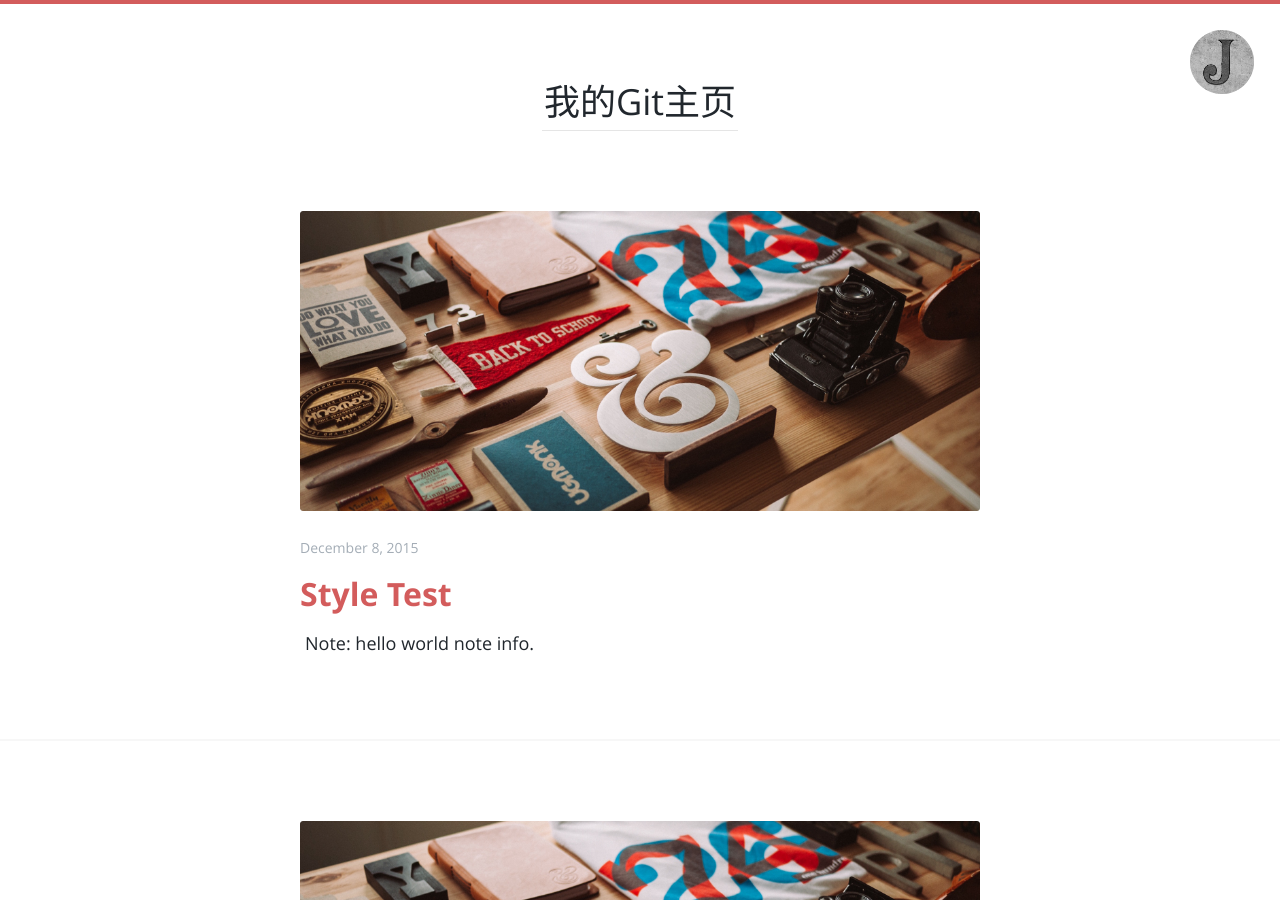
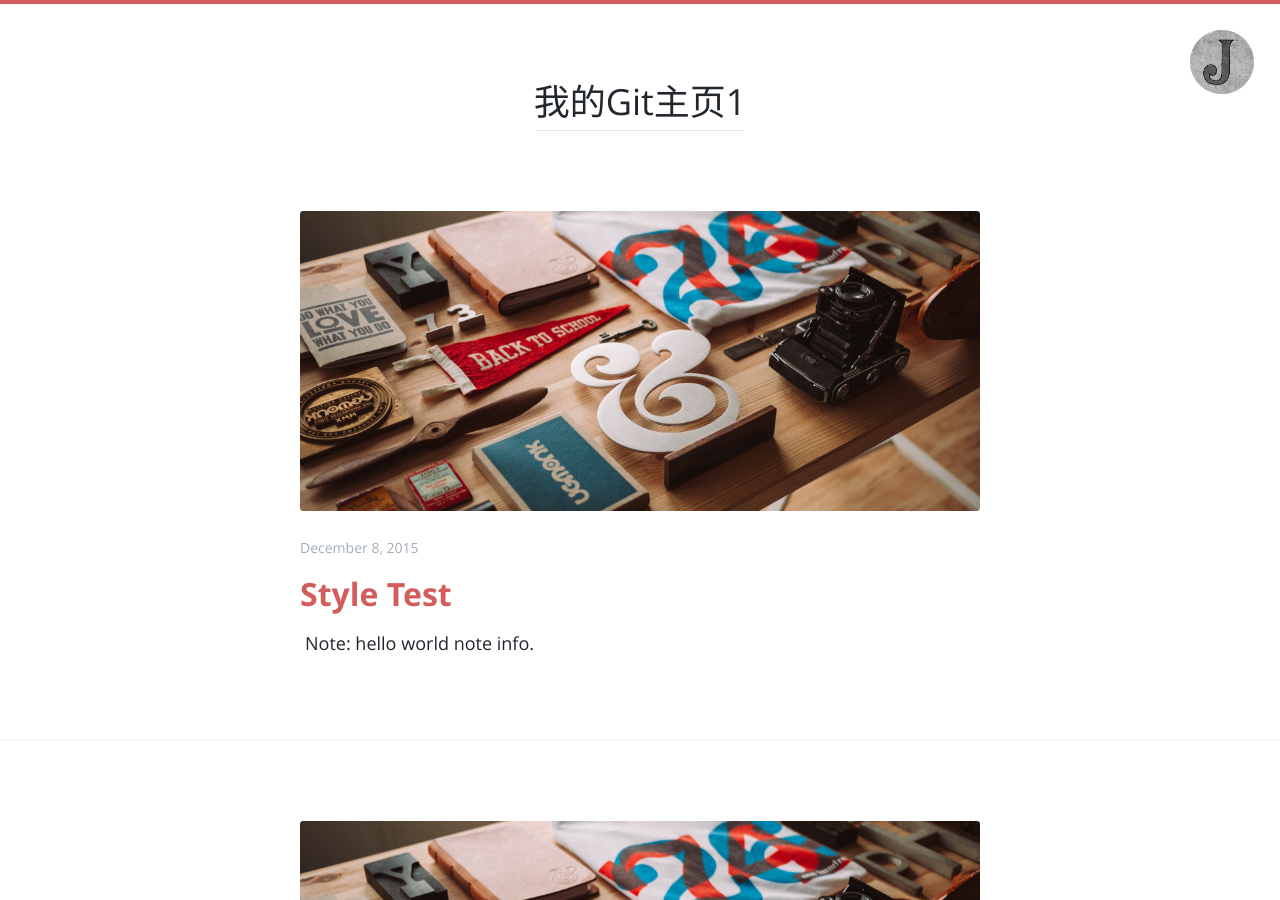
Before and after one commit to qqzhao/jekyll.qqzhao.github.io, a Jekyll site: the page built from index.html, in a window 1280 px wide and 900 px high. Built offline with Jekyll 4.4.1, drawn with Linux system fonts in a browser that asks for light colours.

Commit message:
Update _config.yml

```diff
--- a/_config.yml
+++ b/_config.yml
@@ -1,5 +1,5 @@
 # Site settings
-title: "我的Git主页"
+title: "我的Git主页1"
 logo: logo.png # image from https://www.flickr.com/photos/lwr/5496279831/in/set-72157594159055823
 email: qqzhao2010@gmail.com
 description: > # this means to ignore newlines until "baseurl:"
```
